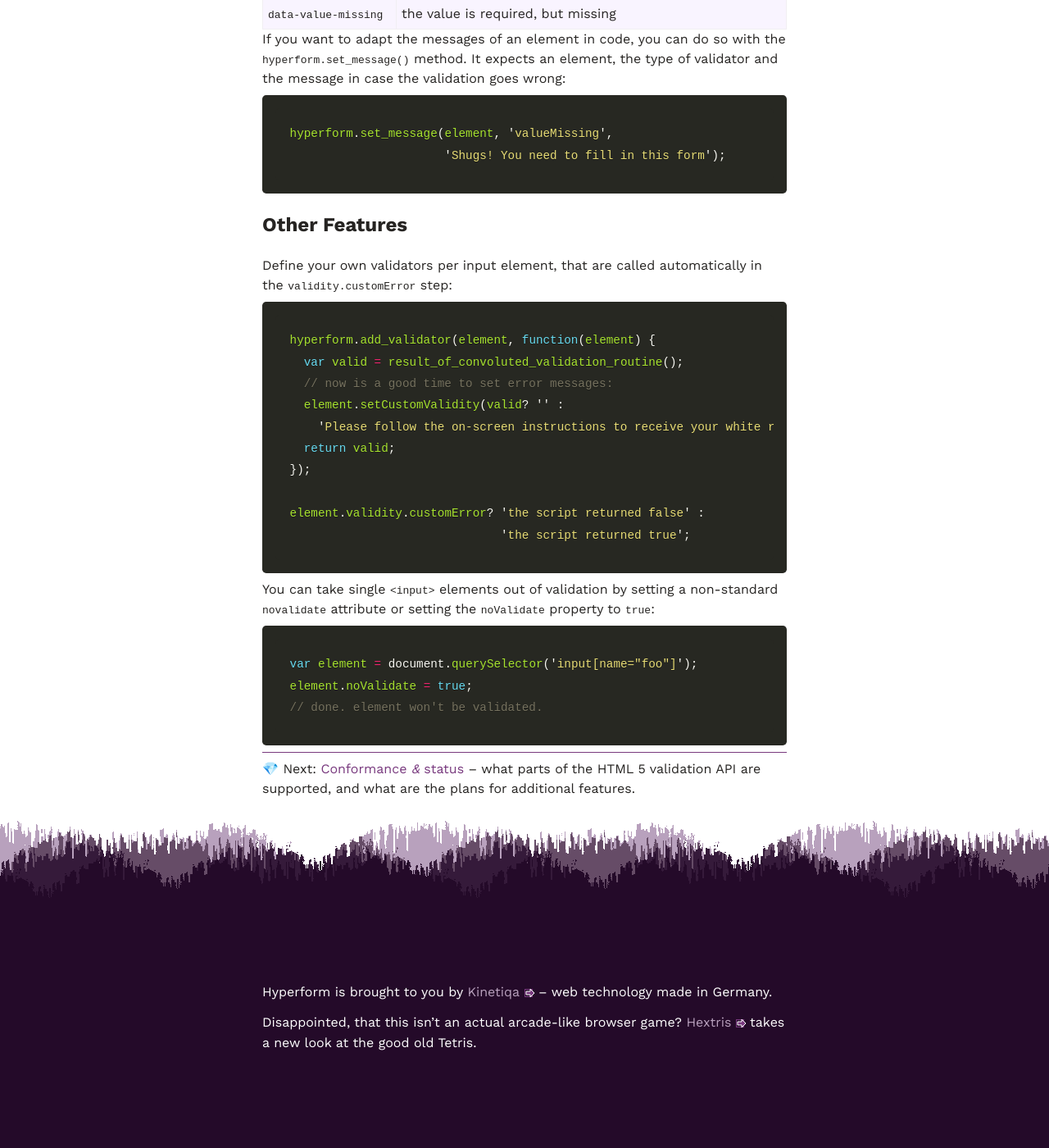
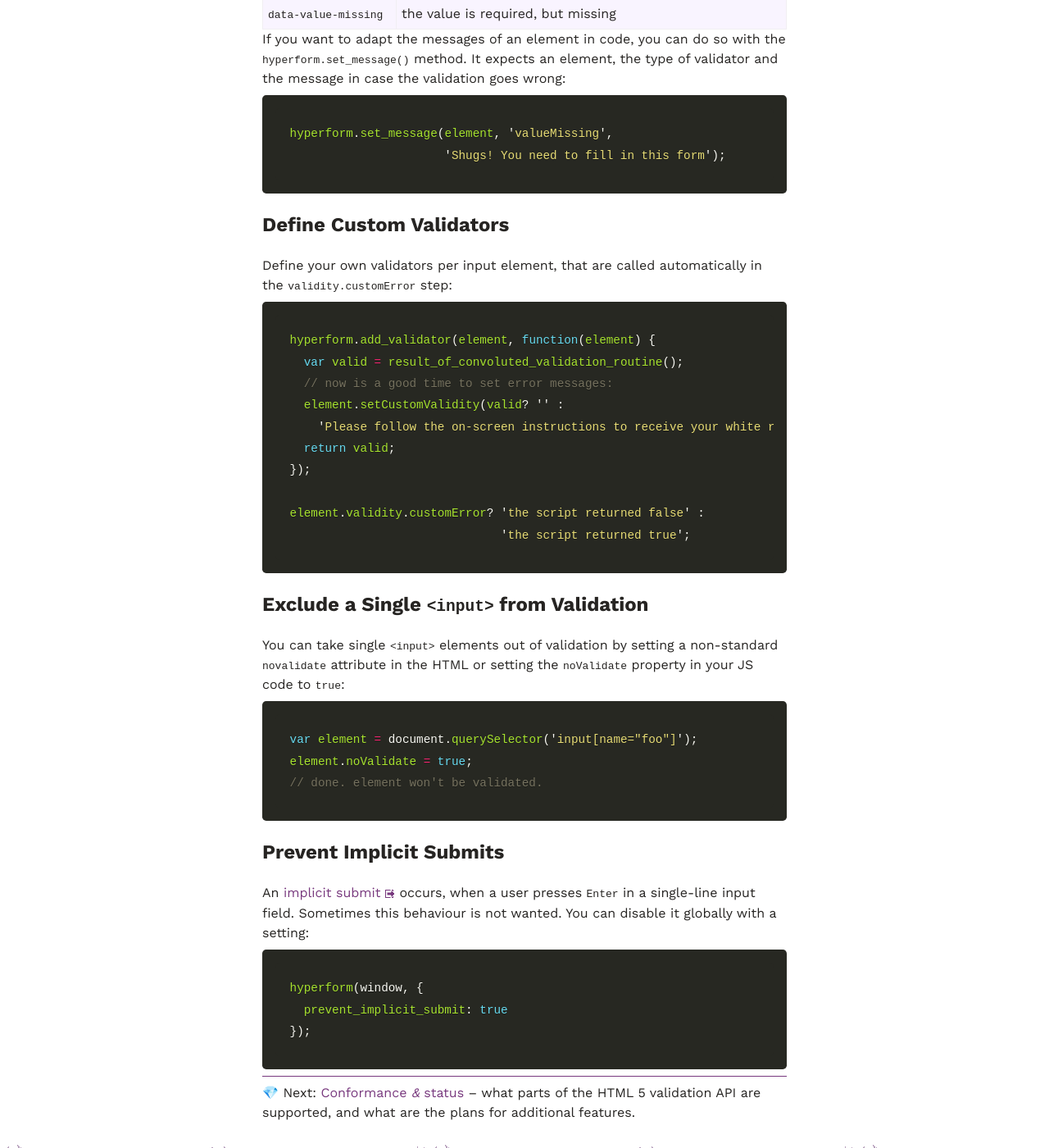
Before and after one commit to hyperform/hyperform.github.io, a Jekyll site: the page built from docs/high_level_api.md, in a window 1280 px wide and 1400 px high, scrolled down 2931 px. Shown: the whole window at 82% size. Built offline with Jekyll 4.4.1, drawn with Linux system fonts in a browser that asks for light colours; emoji names are drawn with the system emoji font; some web fonts are replaced.

Commit message:
update settings docs

````diff
--- a/docs/high_level_api.md
+++ b/docs/high_level_api.md
@@ -112,7 +112,7 @@ hyperform.set_message(element, 'valueMissing',
                       'Shugs! You need to fill in this form');
 ```
 
-## Other Features
+## Define Custom Validators
 
 Define your own validators per input element, that are called automatically in
 the `validity.customError` step:
@@ -130,9 +130,11 @@ element.validity.customError? 'the script returned false' :
                               'the script returned true';
 ```
 
+## Exclude a Single `<input>` from Validation
+
 You can take single `<input>` elements out of validation by setting a
-non-standard `novalidate` attribute or setting the `noValidate` property to
-`true`:
+non-standard `novalidate` attribute in the HTML or setting the `noValidate`
+property in your JS code to `true`:
 
 ```js
 var element = document.querySelector('input[name="foo"]');
@@ -140,6 +142,19 @@ element.noValidate = true;
 // done. element won't be validated.
 ```
 
+## Prevent Implicit Submits
+
+An [implicit
+submit](https://www.w3.org/TR/html5/forms.html#implicit-submission) occurs,
+when a user presses `Enter` in a single-line input field. Sometimes this
+behaviour is not wanted. You can disable it globally with a setting:
+
+```js
+hyperform(window, {
+  prevent_implicit_submit: true
+});
+```
+
 ----
 
 :gem: Next: [Conformance _&_ status](status.html) – what parts of the HTML 5
````
Also changed, not shown: docs/usage.md (+2 -0 lines).
